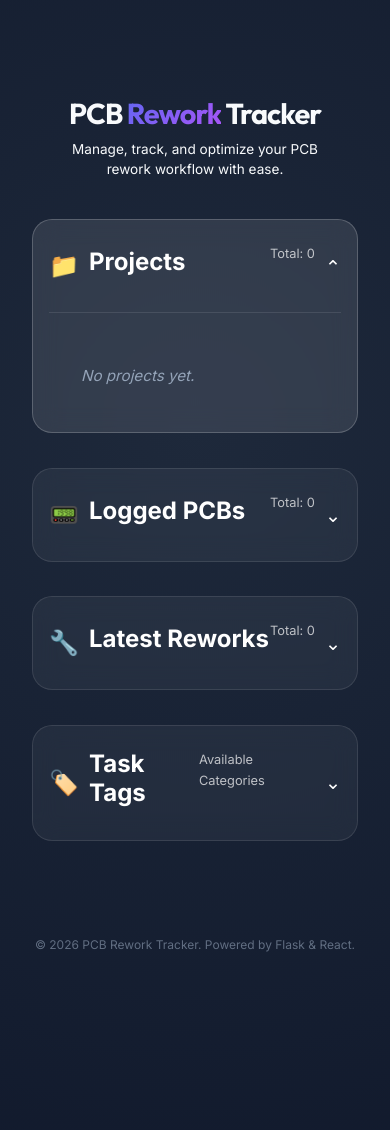
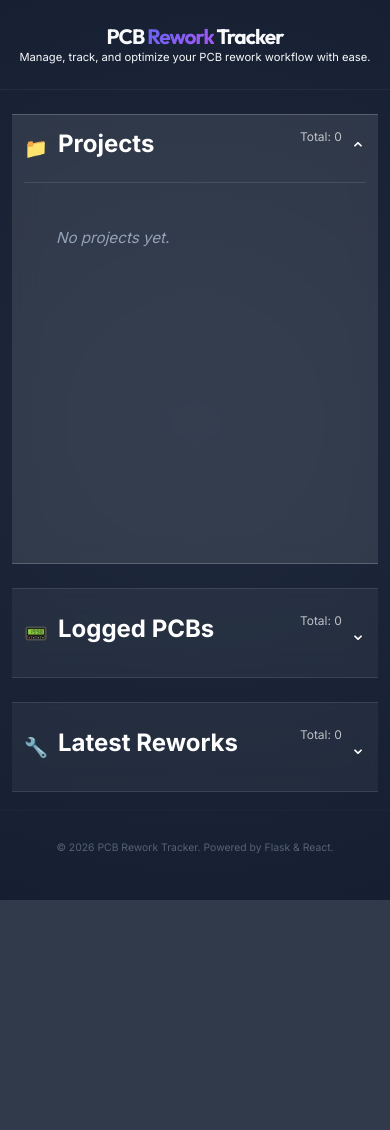
Before and after one commit to emunozgutier/PCBReworkTracker, a Flask app: page / in a window 390 px wide. After the commit the page ends 900 px from the top, so only its background shows below. Run offline with Flask 3, Linux system fonts and the light colour scheme; data comes from the database, SQL or seed files in the repository; data that the repository does not hold is empty.

Commit message:
Update style.css

```diff
--- a/static/css/style.css
+++ b/static/css/style.css
@@ -186,30 +186,89 @@ h1 span {
 
 /* Mobile Specific Optimizations */
 @media (max-width: 767.98px) {
+    .container {
+        height: 100vh;
+        min-height: 900px;
+        overflow: hidden;
+        display: flex;
+        flex-direction: column;
+        padding: 0 !important;
+        margin: 0 !important;
+        max-width: 100% !important;
+    }
+
+    /* Ensure React elements fill the flex container */
+    #dashboard-root,
+    .dashboard-container {
+        display: flex;
+        flex-direction: column;
+        height: 100%;
+        flex-grow: 1;
+        overflow: hidden;
+    }
+
+    .dashboard-container > .hero {
+        flex: 0 0 10% !important;
+        height: 10% !important;
+        min-height: 90px !important;
+    }
+
+    .dashboard-container > .dashboard {
+        flex: 0 0 80% !important;
+        height: 80% !important;
+        min-height: 720px !important;
+    }
+
+    .dashboard-container > .footer {
+        flex: 0 0 10% !important;
+        height: 10% !important;
+        min-height: 90px !important;
+    }
+
     .dashboard {
         display: flex;
         flex-direction: column;
-        gap: 10px;
+        gap: 0 !important;
+        margin: 0 !important;
     }
 
     .dashboard-col {
-        order: 2; /* Unselected cards go below or maintain flow */
+        flex: 0 0 12.5% !important; /* 10% of total (10/0.8) */
+        height: 12.5% !important;
+        flex-shrink: 0;
+        transition: all 0.4s cubic-bezier(0.4, 0, 0.2, 1);
+        order: 2;
     }
 
     .dashboard-col.is-active {
-        order: 1; /* Active card goes to top */
+        flex: 0 0 62.5% !important; /* 50% of total (50/0.8) */
+        height: 62.5% !important;
+        order: 1;
     }
 
     .glass-card {
-        padding: 1rem;
+        height: 100%;
+        padding: 0.5rem 0.75rem;
+        display: flex;
+        flex-direction: column;
+        border-radius: 0; /* Square edges for perfect fit if desired, or keep rounded */
+        border-left: none;
+        border-right: none;
     }
 
     .card-header-row {
         flex-direction: row;
         align-items: center;
         justify-content: space-between;
-        padding: 0.5rem 0;
+        padding: 0.25rem 0;
         cursor: pointer;
+        flex-shrink: 0;
+        height: 100%; /* Fill space when inactive */
+        display: flex;
+    }
+
+    .is-active .card-header-row {
+        height: auto; /* Shrink to content when active */
     }
 
     .header-main {
@@ -217,22 +276,22 @@ h1 span {
     }
 
     .header-main .card-icon {
-        font-size: 1.5rem;
+        font-size: 1.2rem;
         margin-bottom: 0;
     }
 
     .header-main h3 {
-        font-size: 1.1rem;
+        font-size: 1rem;
         margin: 0;
     }
 
     .header-sub {
         width: auto;
-        gap: 10px;
+        gap: 8px;
     }
 
     .header-sub p {
-        font-size: 0.8rem;
+        font-size: 0.75rem;
     }
 
     .mobile-chevron {
@@ -244,18 +303,19 @@ h1 span {
     }
 
     .card-content-wrapper {
+        flex-grow: 1;
         max-height: 0;
         overflow: hidden;
-        transition: max-height 0.4s ease-out;
+        transition: all 0.4s ease-out;
     }
 
     .is-active .card-content-wrapper {
-        max-height: 400px;
+        max-height: none; /* Let flex-grow handle it */
         overflow-y: auto;
-        margin-top: 1rem;
-        padding-top: 1rem;
+        margin-top: 0.5rem;
+        padding-top: 0.5rem;
         border-top: 1px solid rgba(255, 255, 255, 0.1);
-        padding-right: 5px; /* Space for scrollbar */
+        padding-right: 5px;
     }
 
     .is-active .glass-card {
@@ -264,26 +324,41 @@ h1 span {
     }
 
     .hero {
-        padding: 2rem 1rem 1rem !important;
-        margin-bottom: 1.5rem !important;
+        flex: 0 0 10%;
+        height: 10%;
+        padding: 0 1rem !important;
+        margin-bottom: 0 !important;
+        display: flex;
+        flex-direction: column;
+        justify-content: center;
+        flex-shrink: 0;
+        text-align: center;
+        border-bottom: 1px solid rgba(255, 255, 255, 0.05);
     }
 
     .hero h1 {
-        font-size: 1.8rem !important;
-        margin-bottom: 0.5rem !important;
+        font-size: 1.3rem !important;
+        margin-bottom: 0 !important;
     }
 
     .hero .subtitle {
-        font-size: 0.85rem !important;
+        font-size: 0.7rem !important;
         margin-bottom: 0 !important;
-        opacity: 0.8;
+        opacity: 0.7;
     }
 
     .footer {
-        padding: 1rem 0 !important;
-        margin-top: 1.5rem !important;
-        font-size: 0.75rem !important;
-        opacity: 0.6;
+        flex: 0 0 10%;
+        height: 10%;
+        padding: 0 !important;
+        margin-top: 0 !important;
+        display: flex;
+        align-items: center;
+        justify-content: center;
+        flex-shrink: 0;
+        font-size: 0.65rem !important;
+        opacity: 0.5;
+        border-top: 1px solid rgba(255, 255, 255, 0.05);
     }
 }
 
```
